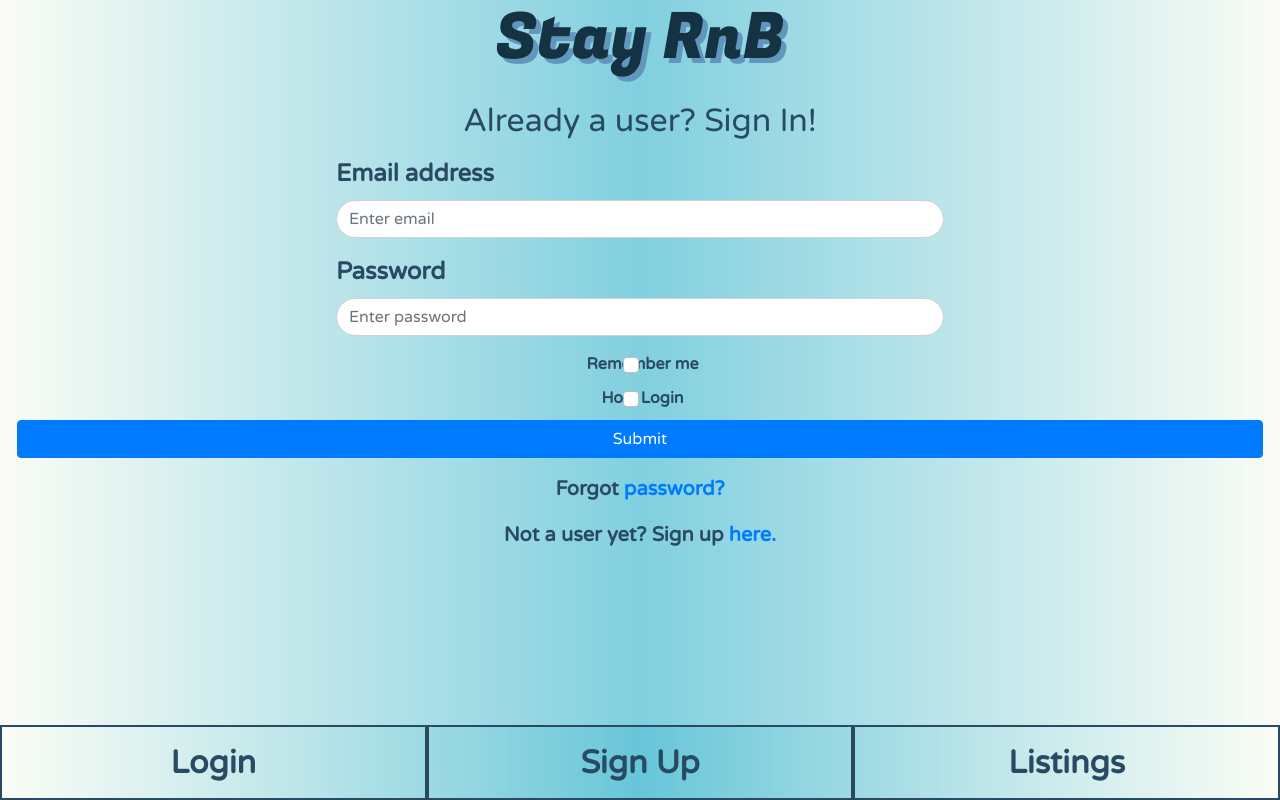
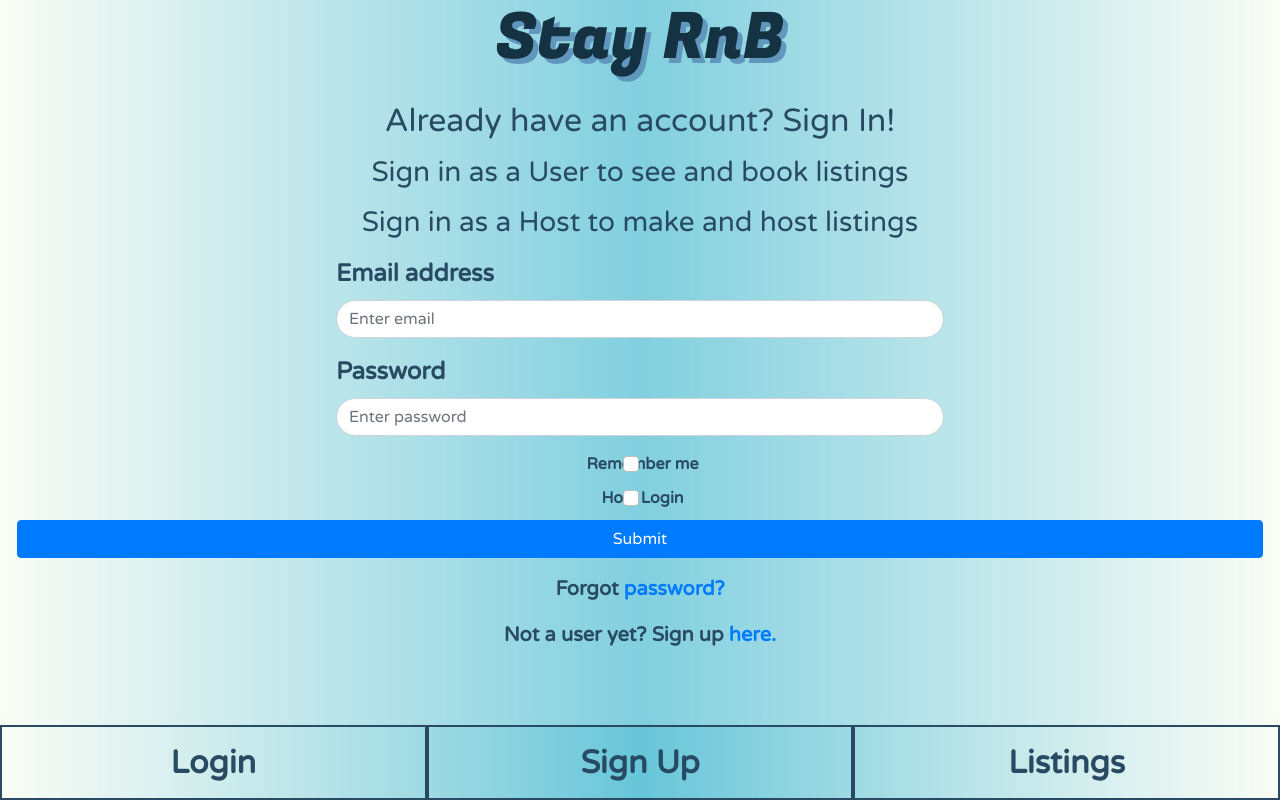
Before and after one commit to code-monkey713/Stay-RnB-Web, a React (Create React App) app: page /login in a window 1280 px wide. Built offline with nearby package versions, Linux system fonts and the light colour scheme; the HTML template or start-up script is replaced by a standard one.

Commit message:
added text to help users distinguish User vs Host

```diff
--- a/src/pages/Login.js
+++ b/src/pages/Login.js
@@ -7,7 +7,10 @@ export const Login = () => {
   return (
     <div>
       <form>
-        <h2 className="text-center mt-5 mb-3">Already a user? Sign In!</h2>
+        <h2 className="text-center mt-5 mb-3">Already have an account? Sign In!</h2>
+        <h3 className="text-center mb-3">Sign in as a User to see and book listings</h3>
+        <h3 className="text-center mb-3">Sign in as a Host to make and host listings</h3>
+
 
         <div className="form-group row mb-3">
           <div className="col-6 m-auto">
```
